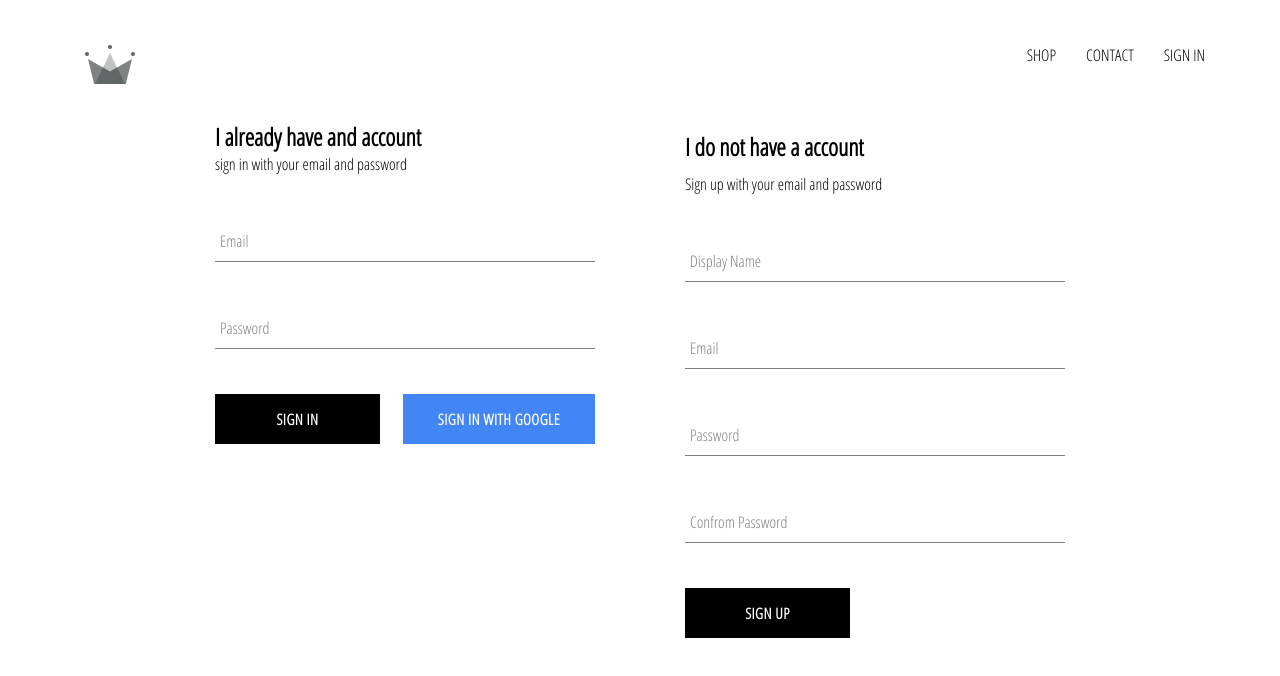
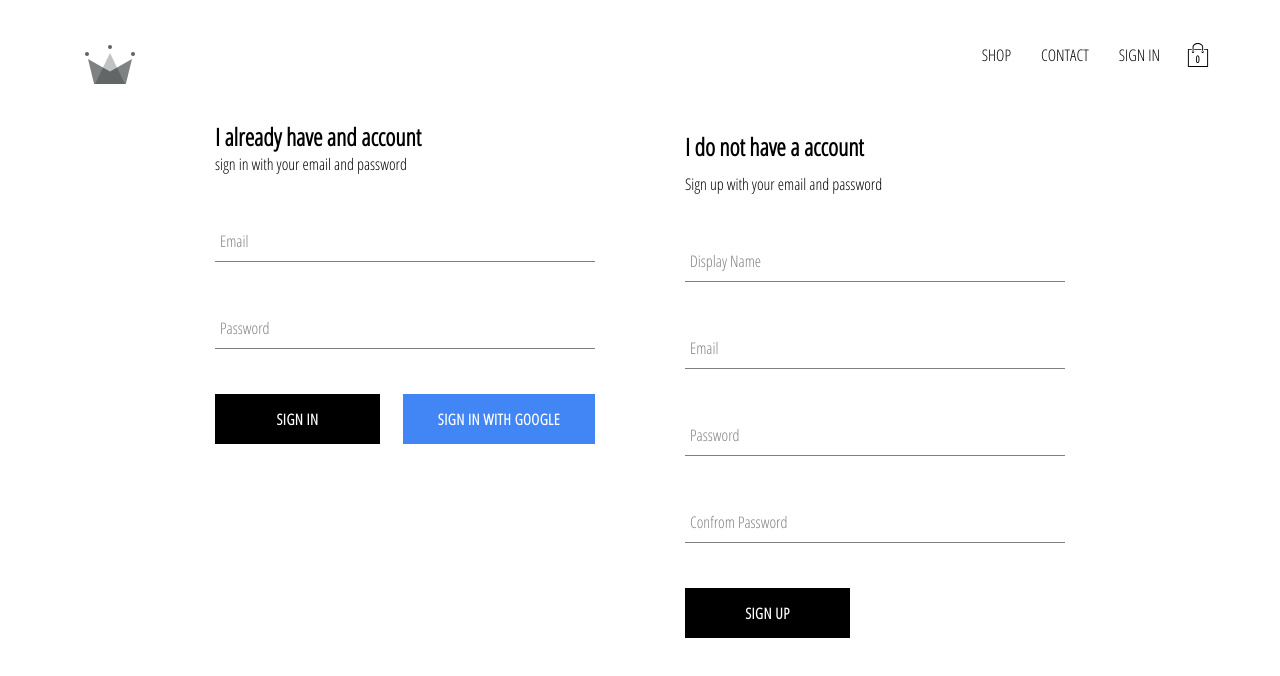
Before and after one commit to nishad8898/crwn-clothing, a React (Create React App) app: page /signin in a window 1280 px wide. Shown: the top 676 px of the page. Built offline with nearby package versions, Linux system fonts and the light colour scheme; no server answers.

Commit message:
added CartIcon , CartDropdown components, also implemented cartReducer to show or hide the dropdown

```diff
--- /dev/null
+++ b/src/components/cart-dropdown/cart-dropdown.component.jsx
@@ -0,0 +1,12 @@
+import React from 'react';
+import './cart-dropdown.styles.scss';
+import CustomButton from '../custom-button/custom-button.component';
+
+const CartDropdown = () => (
+    <div className='cart-dropdown' >
+        <div className='cart-item' />
+        <CustomButton>go to checkout</CustomButton>
+    </div>
+)
+
+export default CartDropdown;
--- /dev/null
+++ b/src/components/cart-dropdown/cart-dropdown.styles.scss
@@ -0,0 +1,24 @@
+.cart-dropdown {
+    position: absolute;
+    width: 240px;
+    height: 340px;
+    display: flex;
+    flex-direction: column;
+    padding: 20px;
+    border: 1px solid black;
+    background-color: white;
+    top: 90px;
+    right: 40px;
+    z-index: 5;
+
+    .cart-items {
+      height: 240px;
+      display: flex;
+      flex-direction: column;
+      overflow: scroll;
+    }
+
+    button {
+      margin-top: auto;
+    }
+  }
--- /dev/null
+++ b/src/components/cart-icon/cart-icon.component.jsx
@@ -0,0 +1,19 @@
+import React from 'react';
+import './cart-icon.styles.scss';
+import { ReactComponent as ShoppingIcon } from '../../assets/shopping-bag.svg';
+
+import { connect } from 'react-redux';
+import { toggleCartHidden } from '../../redux/cart/cart.actions';
+
+const CartIcon = ({ toggleCartHidden }) => (
+    <div className='cart-icon' onClick={toggleCartHidden} >
+        <ShoppingIcon className='shopping-icon' />
+        <span className='item-count' >0</span>
+    </div>
+)
+
+const mapDispatchToProps = dispatch =>({
+    toggleCartHidden: () => dispatch(toggleCartHidden())
+})
+
+export default connect(null, mapDispatchToProps)(CartIcon);
--- /dev/null
+++ b/src/components/cart-icon/cart-icon.styles.scss
@@ -0,0 +1,21 @@
+.cart-icon {
+    width: 45px;
+    height: 45px;
+    position: relative;
+    display: flex;
+    align-items: center;
+    justify-content: center;
+    cursor: pointer;
+
+    .shopping-icon {
+      width: 24px;
+      height: 24px;
+    }
+
+    .item-count {
+      position: absolute;
+      font-size: 10px;
+      font-weight: bold;
+      bottom: 12px;
+    }
+  }
--- a/src/components/header/header.component.jsx
+++ b/src/components/header/header.component.jsx
@@ -4,8 +4,10 @@ import { Link } from 'react-router-dom';
 import { ReactComponent as Logo } from '../../assets/crown.svg';
 import { auth } from '../../firebase/firebase.utils';
 import { connect } from 'react-redux';
+import CartIcon from '../cart-icon/cart-icon.component';
+import CartDropdown from '../cart-dropdown/cart-dropdown.component';
 
-const Header = ({ currentUser }) =>(
+const Header = ({ currentUser, hidden }) =>(
     <div className='header' >
         <Link className='logo-container' to='/' >
             <Logo className='logo' />
@@ -22,12 +24,19 @@ const Header = ({ currentUser }) =>(
                 ?(<div className='option cursurPointer' onClick = {() => auth.signOut()} >SIGN OUT</div>)
                 : (<Link className='option' to='./signin' >SIGN IN</Link>)
             }
+            <CartIcon/>
         </div>
+        {
+            hidden
+            ? null
+            : <CartDropdown/>
+        }
     </div>
 )
 
-const mapStateToProps = state => ({
-    currentUser: state.user.currentUser
+const mapStateToProps = ({ user:{currentUser}, cart:{hidden} }) => ({
+    currentUser,
+    hidden
 });
 
 export default connect(mapStateToProps)(Header);
--- /dev/null
+++ b/src/redux/cart/cart.actions.js
@@ -0,0 +1,5 @@
+import {cartActionTypes} from './cart.types';
+
+export const toggleCartHidden = () => ({
+    type: cartActionTypes.TOGGLE_CART_HIDDEN
+});
--- /dev/null
+++ b/src/redux/cart/cart.reducer.js
@@ -0,0 +1,19 @@
+import {cartActionTypes} from './cart.types';
+
+const INITIAL_STATE = {
+    hidden: true
+}
+
+const cartReducer = (state = INITIAL_STATE, action) => {
+    switch(action.type){
+        case cartActionTypes.TOGGLE_CART_HIDDEN:
+            return{
+                ...state,
+                hidden: !state.hidden
+            };
+        default:
+            return state;
+    }
+}
+
+export default cartReducer;
--- /dev/null
+++ b/src/redux/cart/cart.types.js
@@ -0,0 +1,3 @@
+export const cartActionTypes = {
+    TOGGLE_CART_HIDDEN: 'TOGGLE_CART_HIDDEN'
+}
--- a/src/redux/root-reducer.js
+++ b/src/redux/root-reducer.js
@@ -1,6 +1,8 @@
 import { combineReducers } from 'redux';
 import userReducer from './user/user.reducer';
+import cartReducer from './cart/cart.reducer';
 
 export default combineReducers({
-    user: userReducer
+    user: userReducer,
+    cart: cartReducer
 })
```
Also changed, not shown: src/assets/shopping-bag.svg (added).
